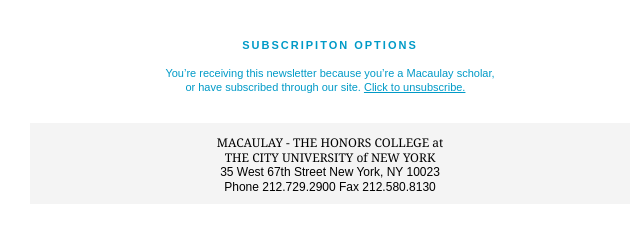
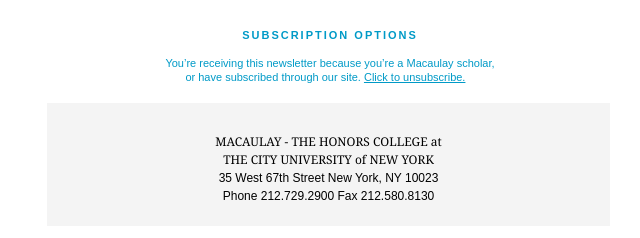
Before and after one commit to zackn9ne/basic_forclient, a plain HTML site: page index.html in a window 1280 px wide. Shown: the part 3163-3401 px from the top of the page, without its empty margins (310-950 px from the left). Before the commit the page ends 3377 px from the top, so only its background shows below. Drawn offline with Linux system fonts and the light colour scheme.

Commit message:
small lineups

```diff
--- a/index.html
+++ b/index.html
@@ -1035,15 +1035,7 @@ body,#bodyTable,#bodyCell{
                                         <td width="57px"></td>
                                       </tr>
                                     </tbody></table>
-                            </tr>
-                          </table>
-                              </td>
-                      </tr>
-                    </table>
-                    <!-- // END HEADER -->
-
-
-                    <!-- BEGIN FOOTER // -->
+                                    <!-- begin more content -->
                                     <table border="0" cellpadding="0" cellspacing="0" width="100%" id="templateFooter">
                                       <tr>
                                         <td align="center" valign="top">
@@ -1061,7 +1053,7 @@ body,#bodyTable,#bodyCell{
 
                                                               <td valign="top" class="mcnTextContent" style="padding-top:0px; padding-right: 18px; padding-bottom: 9px; padding-left: 18px; color: #009ac7;">
 
-                                                <strong style="letter-spacing: 2px; font-weight: bold;">SUBSCRIPITON OPTIONS</strong>
+                                                                <strong style="letter-spacing: 2px; font-weight: bold;">SUBSCRIPTION OPTIONS</strong>
                                                                 <br>
                                                                 <br>
                                                                 You’re receiving this newsletter because you’re a Macaulay scholar,</br> or have subscribed through our site.
@@ -1080,7 +1072,48 @@ body,#bodyTable,#bodyCell{
                                         </td>
                                       </tr>
                                     </table>
-                    <!-- // END FOOTER -->
+                                    <!-- grey box -->
+                                    <table border="0" cellpadding="0" cellspacing="0" width="100%" class="mcnBoxedTextBlock">
+                                      <tbody class="mcnBoxedTextBlockOuter">
+                                        <tr>
+                                          <td valign="top" class="mcnBoxedTextBlockInner">
+
+                                            <table align="left" border="0" cellpadding="0" cellspacing="0" width="599" class="mcnBoxedTextContentContainer">
+                                              <tbody><tr>
+
+                                                  <td style="padding-top:0px; padding-left:18px; padding-bottom:0px; padding-right:18px;">
+
+                                                    <table border="0" cellpadding="18" cellspacing="0" class="mcnTextContentContainer" width="100%" style="background-color: #f4f4f4;">
+                                                      <tbody><tr>
+                                                          <td valign="top" class="mcnTextContent" style="color: #FFFFFF;font-size: 18;text-align: center; padding-bottom: 0;">
+                                                            <p style="text-align:center;font-family:Georgia, serif; font-size:12px;margin-bottom:0;color: black;">MACAULAY - THE HONORS COLLEGE at</br>THE CITY UNIVERSITY of NEW YORK</p>
+                                                            <p style="margin-top: 0; text-align: center;padding-top:0px; padding-right: 18px !important; font-size: 12px !important; padding-bottom: 9px; padding-left: 18px; color: #000;">
+                                                            35 West 67th Street  New York, NY 10023    </br>
+                                                            Phone 212.729.2900    Fax 212.580.8130
+                                                            </p>
+                                                          </td>
+                                                        </tr>
+                                                      </tbody></table>
+                                                  </td>
+                                                </tr>
+                                              </tbody></table>
+
+                                          </td>
+                                        </tr>
+                                      </tbody>
+                                    </table>
+
+
+
+                                    <!-- begin more content -->
+                            </tr>
+                          </table>
+                              </td>
+                      </tr>
+                    </table>
+                    <!-- // END HEADER -->
+
+
 
 
                     <!-- // END BODY -->
@@ -1097,6 +1130,7 @@ body,#bodyTable,#bodyCell{
                 </tbody>
         </table>
 
+<!-- semi kinda full width ish
         <table border="0" cellpadding="0" cellspacing="0" width="100%" id="templateFooter">
           <tbody><tr>
               <td align="center" valign="top">
@@ -1145,8 +1179,9 @@ body,#bodyTable,#bodyCell{
                   </tbody></table>
               </td>
             </tr>
+
           </tbody></table>
-
+END --->
 
 
 
```
Lines whose indentation alone changed are shown as unchanged.
